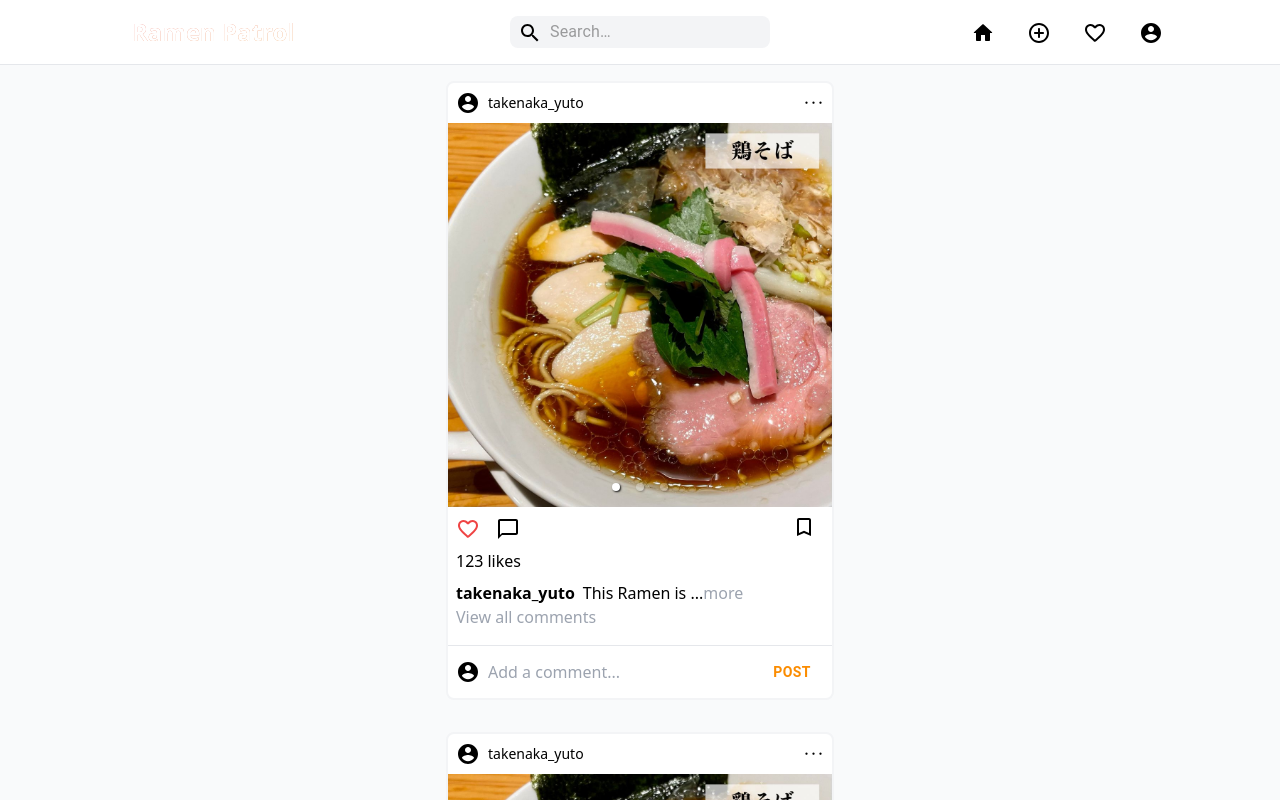
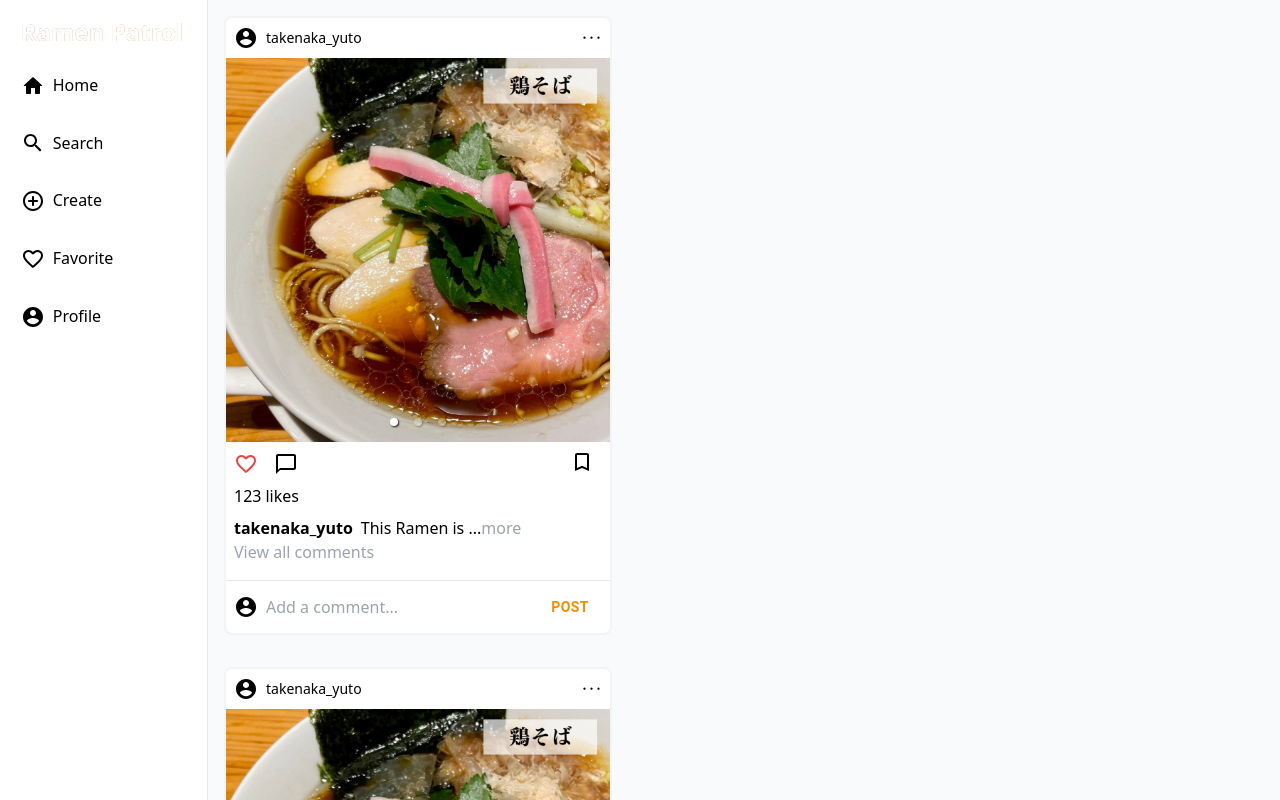
Before and after one commit to YutoTakenaka/ramen_patrol, a React (Create React App) app: page / in a window 1280 px wide. Shown: the top 800 px of the page. Built offline with nearby package versions, Linux system fonts and the light colour scheme.

Commit message:
add:サイドバーを作成

```diff
--- a/src/App.tsx
+++ b/src/App.tsx
@@ -6,6 +6,7 @@ import Components from "./components/pages/Components";
 import MyPage from "./components/pages/MyPage";
 import TopPage from "./components/pages/TopPage";
 import Login from "./components/pages/Login";
+import { NotFoundPage } from "./components/pages/NotFoundPage";
 
 function App() {
   return (
@@ -15,7 +16,8 @@ function App() {
         <Route path={"/signup"} element={<SignUp />} />
         <Route path={"/login"} element={<Login />} />
         <Route path={"/component"} element={<Components />} />
-        <Route path={"/mypage"} element={<MyPage />} />
+        <Route path={"/profile"} element={<MyPage />} />
+        <Route path={"/*"} element={<NotFoundPage />} />
       </Routes>
     </BrowserRouter>
   );
--- /dev/null
+++ b/src/components/organisms/Sidebar.tsx
@@ -0,0 +1,52 @@
+import HomeRoundedIcon from "@material-ui/icons/HomeRounded";
+import AddCircleOutlineRoundedIcon from "@material-ui/icons/AddCircleOutlineRounded";
+import FavoriteBorderRoundedIcon from "@material-ui/icons/FavoriteBorderRounded";
+import AccountCircleIcon from "@material-ui/icons/AccountCircle";
+import SearchIcon from "@material-ui/icons/Search";
+import { useNavigate } from "react-router-dom";
+
+export const SideBar = () => {
+  const navigate = useNavigate();
+
+  const onClickHome = () => navigate("/");
+  const onClickSearch = () => {};
+  const onClickCreate = () => navigate("/create");
+  const onClickFavorite = () => navigate("/component");
+  const onClickProfile = () => navigate("/profile");
+
+  const sideMenu = [
+    { icon: <HomeRoundedIcon />, label: "Home", onClick: onClickHome },
+    { icon: <SearchIcon />, label: "Search", onClick: onClickSearch },
+    {
+      icon: <AddCircleOutlineRoundedIcon />,
+      label: "Create",
+      onClick: onClickCreate,
+    },
+    {
+      icon: <FavoriteBorderRoundedIcon />,
+      label: "Favorite",
+      onClick: onClickFavorite,
+    },
+    { icon: <AccountCircleIcon />, label: "Profile", onClick: onClickProfile },
+  ];
+
+  return (
+    <div className="w-52 min-w-min bg-white border-r fixed h-screen">
+      <p className="flex justify-start items-center font-bold bg-gradient-to-br from-pink-500 to-yellow-500 text-white text-2xl bg-clip-text text-transparent mt-4 w-4/5 m-auto">
+        <a href="/">Ramen Patrol</a>
+      </p>
+      <ul>
+        {sideMenu.map(({ icon, label, onClick }) => (
+          <li
+            className="flex items-center mt-4 justify-start w-4/5 m-auto py-2 hover:font-bold hover:cursor-pointer"
+            key={label}
+            onClick={onClick}
+          >
+            <div>{icon}</div>
+            <p className="ml-2">{label}</p>
+          </li>
+        ))}
+      </ul>
+    </div>
+  );
+};
--- /dev/null
+++ b/src/components/pages/NotFoundPage.tsx
@@ -0,0 +1,10 @@
+export const NotFoundPage = () => {
+  return (
+    <div className="text-center flex flex-col gap-20 text-xl mt-96">
+      <p>404 Not Found</p>
+      <a className="text-blue-600 hover:font-semibold" href="/">
+        トップページに戻る
+      </a>
+    </div>
+  );
+};
--- a/src/components/pages/TopPage.tsx
+++ b/src/components/pages/TopPage.tsx
@@ -2,14 +2,16 @@ import { Button } from "@material-ui/core";
 import Footer from "../organisms/Footer";
 import Header from "../organisms/Header";
 import PostIndex from "../organisms/PostIndex";
+import { SideBar } from "../organisms/Sidebar";
 
 export default function TopPage() {
   return (
     <>
-      <Header />
+      {/* <Header /> */}
       {/* main contents */}
-      <div className="bg-gray-50 h-full w-screen">
-        <div className="">
+      <div className="bg-gray-50 flex">
+        <SideBar />
+        <div className="ml-52">
           <PostIndex />
           <PostIndex />
           <PostIndex />
```
